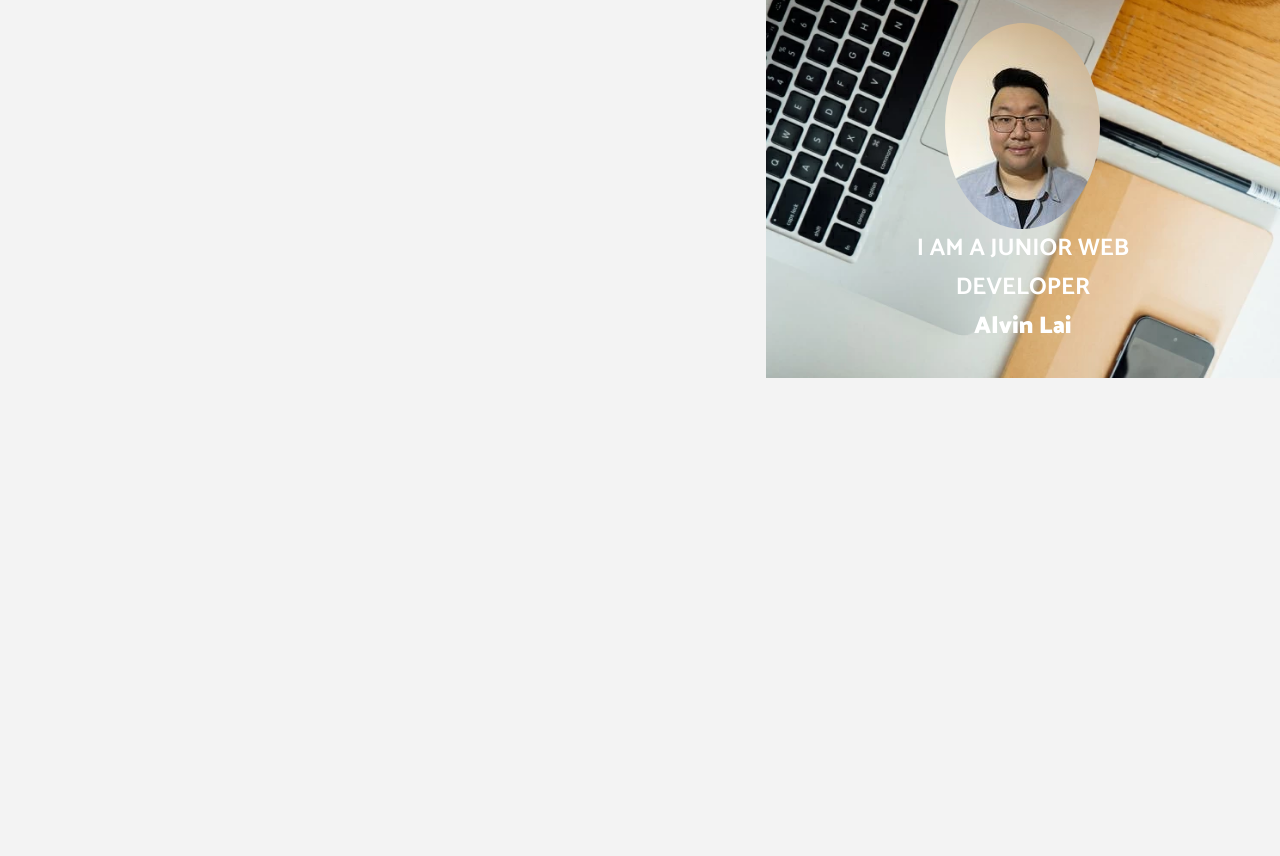
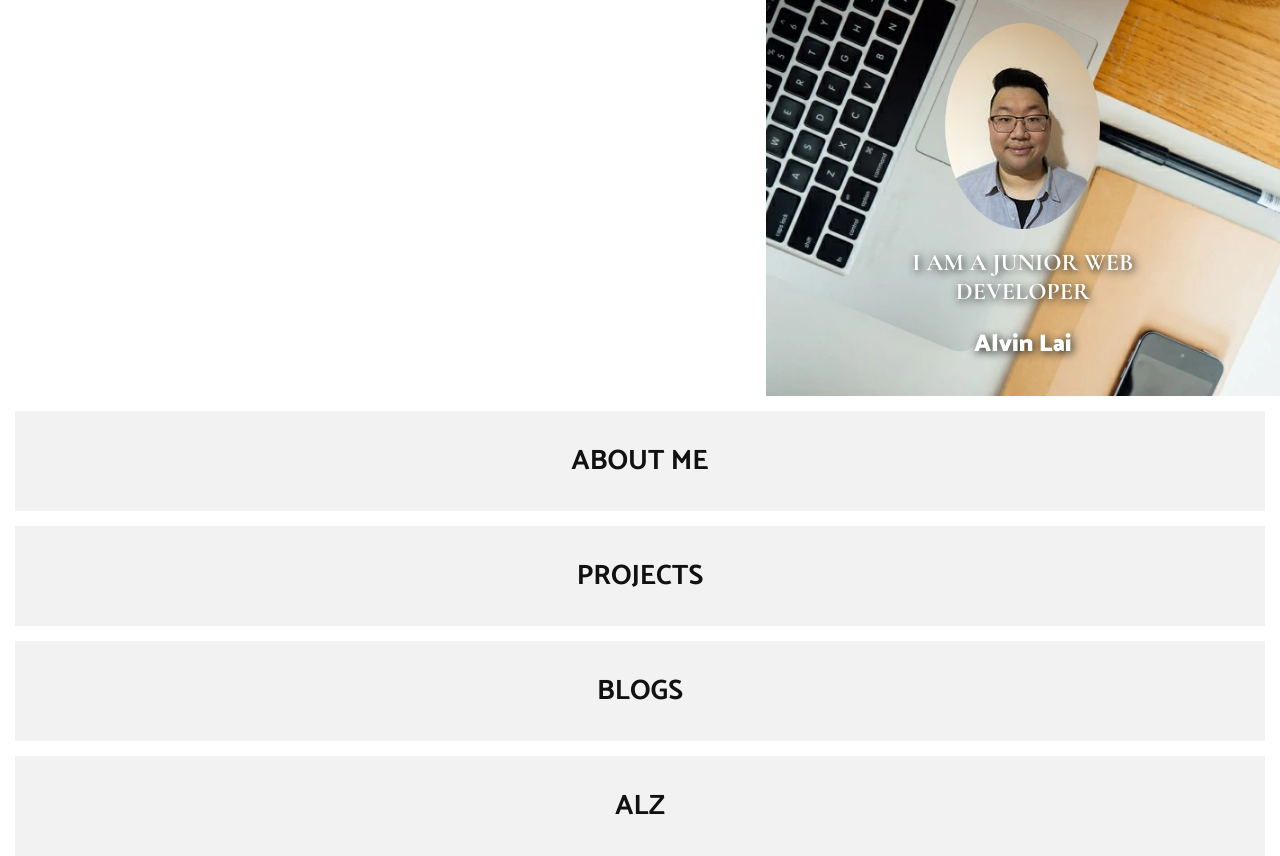
Before and after one commit to BigAlzzz/KwongFeiAlvinLai_T1A2, a plain HTML site: page index.html in a window 1280 px wide. Shown: the part 109-965 px from the top of the page. Before the commit the page ends 800 px from the top, so only its background shows below. Drawn offline with nearby package versions, Linux system fonts and the light colour scheme.

Commit message:
Index body done

```diff
--- a/index.html
+++ b/index.html
@@ -24,6 +24,33 @@
         <h2>I AM A JUNIOR WEB <br>DEVELOPER</h2>
         <h1>Alvin Lai</h1>
     </section>
+    <main>
+        <section class="index-links">
+            <a href="#">
+                <div class="index-boxlink-square">
+                    <h3>About me</h3>
+                </div>
+            </a>
+            <a href="#">
+                <div class="index-boxlink-rec">
+                    <h3>Projects</h3>
+                </div>
+            </a>
+            <a href="#">
+                <div class="index-boxlink-square">
+                    <h3>Blogs</h3>
+                </div>
+            </a>
+            <a href="#">
+                <div class="index-boxlink-rec">
+                <h3>ALz</h3>
+                </div>
+            </a>
+
+        </section>
+    </main>
+
+    <section id="social-links"
 
 </body>
 </html>
--- a/style.css
+++ b/style.css
@@ -8,7 +8,7 @@
 }
 
 body {
-    background-color: #f3f3f3;
+
     }
 
 header {
@@ -73,11 +73,13 @@ header nav ul li a {
 }
 
 #hero h2 {
-    font-family: 'Catamaran', sans-serif;
+    font-family: 'Cormorant Garamond', serif;
     color:white;
+    padding: 1.2rem;
     font-size: 1.5rem;
     font-weight: 700;
     text-align: center;
+    text-shadow: 2px 2px 8px #111;
 }
 
 #hero h1 {
@@ -85,4 +87,25 @@ header nav ul li a {
     font-size: 24px;
     color: white;
     font-weight: 900;
+    text-shadow: 2px 2px 8px #111;
+    text-align: center;
 }
+
+.index-links div {
+    margin: 15px 15px 0;
+    width: calc(100%-30px);
+    height: 100px;
+    background-color: #f2f2f2;
+}
+
+.index-links div h3 {
+    font-family: 'Catamaran', sans-serif ;
+    font-size: 28px;
+    font-weight: 600;
+    line-height: 100px;
+    color: #111;
+    text-align: center;
+    text-transform: uppercase;
+}
+
+/* FOOTER */
```
